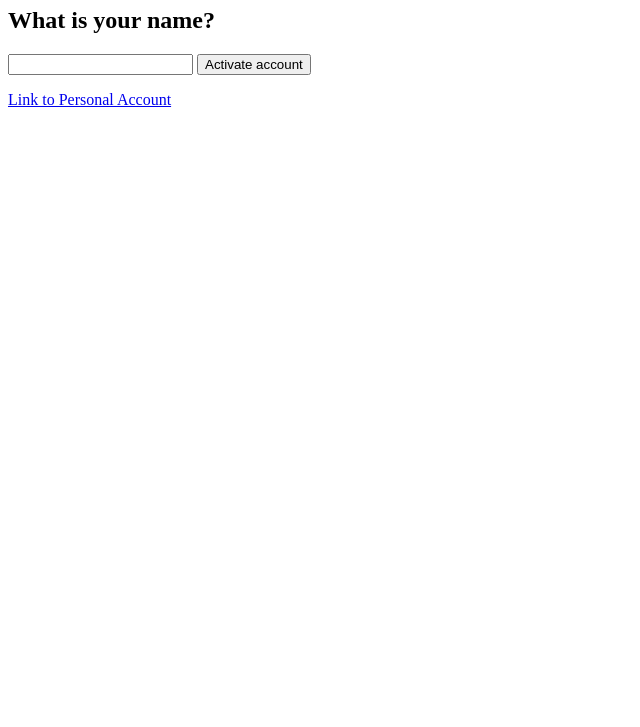
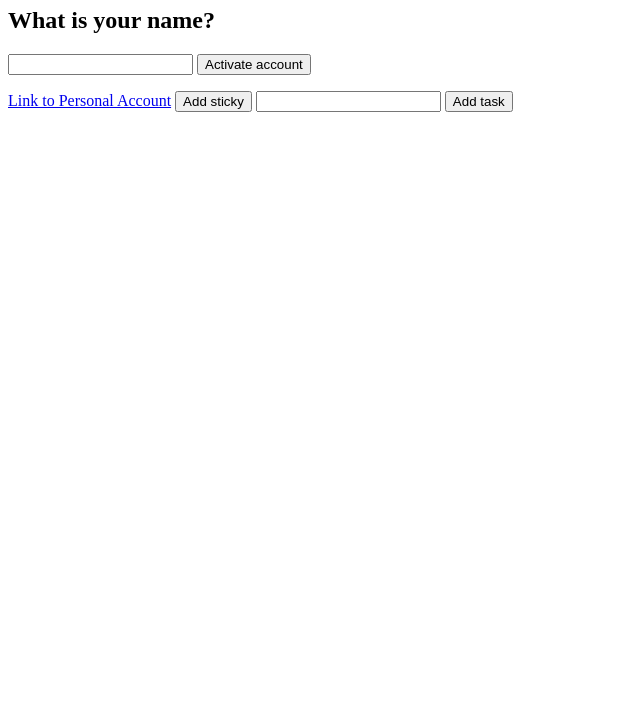
Before and after one commit to arieslee99/BCS_Hackathon_2023, a plain HTML site: page test.html in a window 1280 px wide. Shown: the part 73-800 px from the top of the page, without its empty margins (0-640 px from the left). Drawn offline with Linux system fonts and the light colour scheme.

Commit message:
added text

```diff
--- a/test.html
+++ b/test.html
@@ -11,6 +11,9 @@
     <button>Activate account</button>
     <p>
         <a href="./Personal Account.html">Link to Personal Account</a>
+        <button>Add sticky</button>
+        <input type="text">
+        <button>Add task</button>
     </p>
 
 </body>
```
